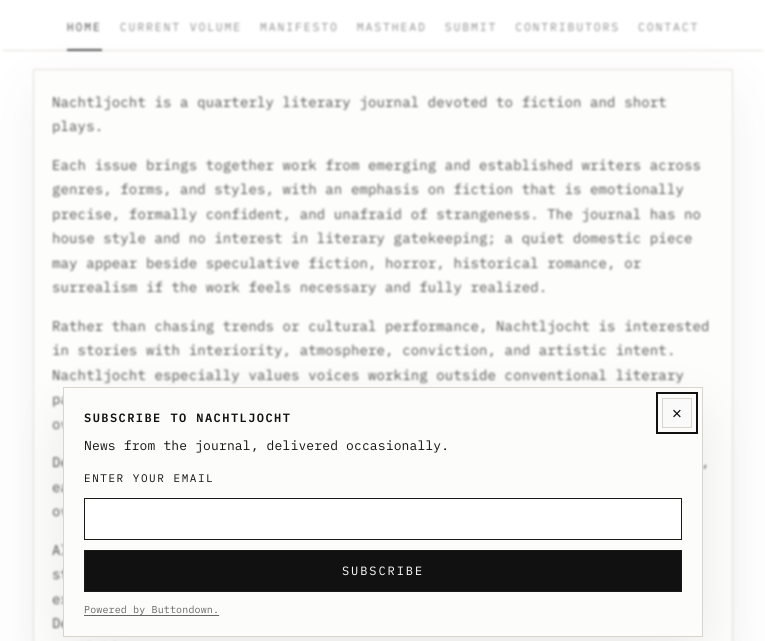
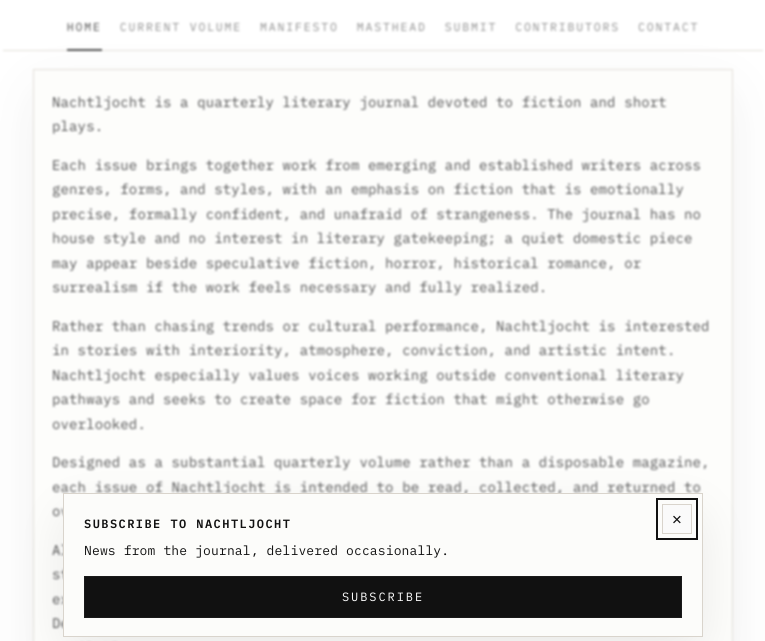
Before and after one commit to ysyvon/nachtljocht-site, a plain HTML site: page index.html in a window 1280 px wide. Shown: the part 147-788 px from the top of the page, without its empty margins (257-1022 px from the left). Drawn offline with Linux system fonts and the light colour scheme; a script that the page names is missing.

Commit message:
Update newsletter popup link to Substack

```diff
--- a/index.html
+++ b/index.html
@@ -279,20 +279,7 @@
         <button class="newsletter-close" type="button" aria-label="Close newsletter signup" data-close-newsletter>×</button>
         <h2 id="newsletter-title" class="newsletter-kicker">Subscribe to Nachtljocht</h2>
         <p class="newsletter-copy">News from the journal, delivered occasionally.</p>
-        <form
-          action="https://buttondown.com/api/emails/embed-subscribe/nachtljocht"
-          method="post"
-          class="embeddable-buttondown-form newsletter-form"
-        >
-          <label for="bd-email">Enter your email</label>
-          <input type="email" name="email" id="bd-email" autocomplete="email" required />
-          <input type="submit" value="Subscribe" />
-          <p class="newsletter-powered">
-            <a href="https://buttondown.com/refer/nachtljocht" target="_blank" rel="noreferrer">
-              Powered by Buttondown.
-            </a>
-          </p>
-        </form>
+        <a class="newsletter-subscribe" href="https://indefenceofnonsense.substack.com/" target="_blank" rel="noopener noreferrer">Subscribe</a>
       </section>
     </div>
 
--- a/styles.css
+++ b/styles.css
@@ -657,26 +657,9 @@ button, input, textarea { font: inherit; }
   font-size: 13px;
   line-height: 1.6;
 }
-.newsletter-form {
+.newsletter-subscribe {
   display: grid;
-  gap: 10px;
-}
-.newsletter-form label {
-  font-size: 11px;
-  letter-spacing: 0.14em;
-  text-transform: uppercase;
-}
-.newsletter-form input[type="email"] {
-  width: 100%;
-  min-height: 42px;
-  padding: 0 12px;
-  border: 1px solid var(--line-strong);
-  border-radius: 0;
-  background: var(--bg);
-  color: var(--fg);
-  font: inherit;
-}
-.newsletter-form input[type="submit"] {
+  place-items: center;
   min-height: 42px;
   border: 1px solid var(--line-strong);
   border-radius: 0;
@@ -685,20 +668,11 @@ button, input, textarea { font: inherit; }
   font: inherit;
   font-size: 12px;
   letter-spacing: 0.16em;
+  text-decoration: none;
   text-transform: uppercase;
   cursor: pointer;
 }
-.newsletter-form input[type="submit"]:hover { opacity: 0.88; }
-.newsletter-powered {
-  margin: 0;
-  color: var(--muted);
-  font-size: 10px;
-}
-.newsletter-powered a {
-  color: inherit;
-  text-decoration: underline;
-  text-underline-offset: 2px;
-}
+.newsletter-subscribe:hover { opacity: 0.88; }
 @media (prefers-color-scheme: dark) {
   .newsletter-backdrop { background: rgba(0, 0, 0, 0.48); }
 }
```
